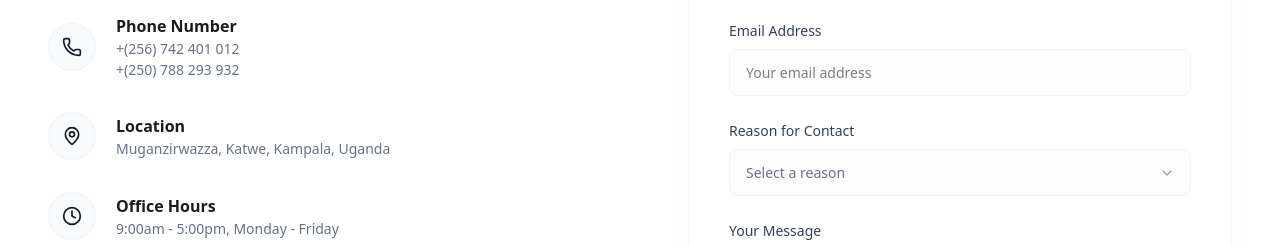
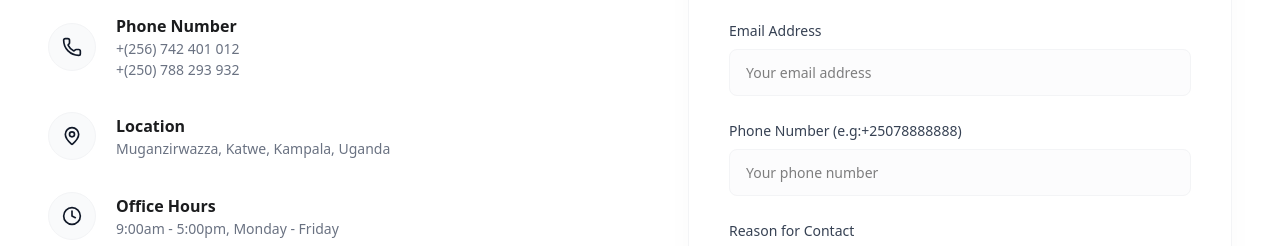
Before and after one commit to Getech-S/tsc-church, a Next.js app: page /contact in a window 1280 px wide. Shown: the part 820-1066 px from the top of the page. Built offline with nearby package versions, Linux system fonts and the light colour scheme.

Commit message:
Contact form Refinement

```diff
--- a/components/sections/contact/ContactContent.tsx
+++ b/components/sections/contact/ContactContent.tsx
@@ -179,11 +179,24 @@ export function ContactContent() {
                                 className="w-full px-4 py-3 bg-gray-50/50 rounded-lg border border-gray-100 focus:outline-none focus:border-[#E8751A] focus:bg-white transition-all text-[14px]"
                             />
                         </div>
+                        <div className="flex flex-col gap-2">
+                            <label className="text-[14px] font-medium text-gray-700">Phone Number (e.g:+25078888888)</label>
+                            <input
+                                required
+                                type="phone"
+                                name="phone"
+                                value={formData.phone}
+                                onChange={handleChange}
+                                placeholder="Your phone number"
+                                className="w-full px-4 py-3 bg-gray-50/50 rounded-lg border border-gray-100 focus:outline-none focus:border-[#E8751A] focus:bg-white transition-all text-[14px]"
+                            />
+                        </div>
 
                         <div className="flex flex-col gap-2">
                             <label className="text-[14px] font-medium text-gray-700">Reason for Contact</label>
                             <div className="relative">
                                 <select
+                                required
                                     name="reason"
                                     value={formData.reason}
                                     onChange={handleChange}
@@ -192,7 +205,7 @@ export function ContactContent() {
                                     <option value="">Select a reason</option>
                                     <option value="Prayer Request">Prayer Request</option>
                                     <option value="Appointment">Appointment With The Apostle</option>
-                                    <option value="Partnership">Partnership Inquiry</option>
+                                    <option value="Partnership">Support The Mission</option>
                                 </select>
                                 <ChevronDown className="absolute right-4 top-1/2 -translate-y-1/2 text-gray-400 pointer-events-none" size={16} />
                             </div>
```
